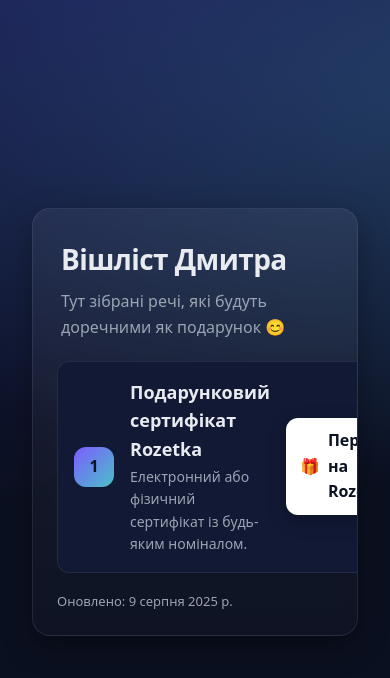
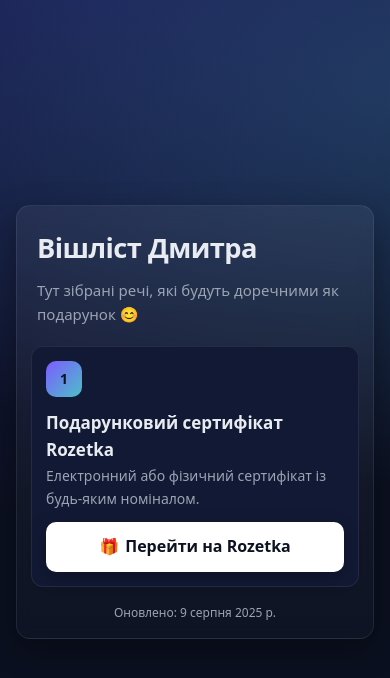
Before and after one commit to 745comics/dd-wishlist-2025, a plain HTML site: page index.html in a window 390 px wide. Drawn offline with Linux system fonts and the light colour scheme.

Commit message:
Update index.html

```diff
--- a/index.html
+++ b/index.html
@@ -17,9 +17,8 @@
       --shadow: 0 10px 30px rgba(0,0,0,.35);
     }
     * { box-sizing: border-box; }
-    html, body { height: 100%; }
+    html, body { height: 100%; margin: 0; padding: 0; }
     body {
-      margin: 0;
       font: 16px/1.6 system-ui, -apple-system, Segoe UI, Roboto, Ubuntu, Cantarell, "Helvetica Neue", Arial, "Noto Sans", "Apple Color Emoji", "Segoe UI Emoji";
       color: var(--text);
       background:
@@ -28,10 +27,11 @@
         var(--bg);
       display: grid;
       place-items: center;
-      padding: 32px;
+      padding: 16px;
     }
     .card {
-      width: min(720px, 100%);
+      width: 100%;
+      max-width: 720px;
       background: linear-gradient(180deg, rgba(255,255,255,0.06), rgba(255,255,255,0.02));
       backdrop-filter: blur(8px);
       border: 1px solid rgba(255,255,255,0.08);
@@ -40,65 +40,93 @@
       overflow: hidden;
     }
     header {
-      padding: 28px 28px 0 28px;
+      padding: 20px 16px 0 16px;
     }
     h1 {
       margin: 0 0 8px 0;
-      font-size: clamp(28px, 4.2vw, 40px);
+      font-size: clamp(22px, 5vw, 40px);
       letter-spacing: -0.02em;
     }
     p.lead {
       margin: 0 0 20px 0;
       color: var(--muted);
+      font-size: clamp(14px, 3.5vw, 18px);
     }
     .list {
       list-style: none;
       margin: 0;
-      padding: 0 24px 8px 24px;
+      padding: 0 12px 8px 12px;
       display: grid;
-      gap: 16px;
+      gap: 12px;
     }
     .item {
       display: flex;
+      flex-wrap: wrap;
       align-items: center;
-      gap: 16px;
-      padding: 16px;
+      gap: 12px;
+      padding: 12px;
       background: var(--panel);
       border: 1px solid rgba(255,255,255,0.08);
       border-radius: calc(var(--radius) - 6px);
     }
     .badge {
-      flex: 0 0 40px;
-      height: 40px;
+      flex: 0 0 36px;
+      height: 36px;
       display: grid; place-items: center;
       background: linear-gradient(135deg, var(--accent), var(--accent-2));
-      border-radius: 12px;
+      border-radius: 10px;
       font-weight: 700;
       color: #081220;
+      font-size: 14px;
     }
-    .content { flex: 1; }
-    .title { font-weight: 650; font-size: 18px; }
+    .content { flex: 1; min-width: 200px; }
+    .title { font-weight: 650; font-size: 16px; }
     .note { color: var(--muted); font-size: 14px; margin-top: 2px; }
-    .actions { display: flex; gap: 10px; }
+    .actions { display: flex; gap: 8px; flex-wrap: wrap; }
     .btn {
       appearance: none;
       border: none;
-      border-radius: 12px;
+      border-radius: 10px;
       background: #fff;
       color: #0c1222;
-      padding: 10px 14px;
+      padding: 8px 12px;
       font-weight: 650;
       cursor: pointer;
       transition: transform .06s ease, box-shadow .2s ease;
       box-shadow: 0 6px 18px rgba(0,0,0,.25);
       text-decoration: none;
-      display: inline-flex; align-items: center; gap: 8px;
+      display: inline-flex; align-items: center; gap: 6px;
+      font-size: 14px;
     }
     .btn:hover { transform: translateY(-1px); }
     .btn:active { transform: translateY(0); }
     .btn.secondary { background: transparent; color: var(--text); border: 1px solid rgba(255,255,255,.18); box-shadow: none; }
-    footer { padding: 10px 24px 24px 24px; color: var(--muted); font-size: 13px; }
+    footer { padding: 10px 16px 16px 16px; color: var(--muted); font-size: 12px; text-align: center; }
     .sr-only { position: absolute; width: 1px; height: 1px; padding: 0; margin: -1px; overflow: hidden; clip: rect(0, 0, 1px, 1px); border: 0; }
+    @media (max-width: 480px) {
+      .content { min-width: 100%; }
+      .actions { width: 100%; }
+      .btn { flex: 1; justify-content: center; }
+    }
+      /* --- Мобільні покращення --- */
+    @media (max-width: 480px) {
+      body { padding: 16px; }
+      .card { border-radius: 14px; }
+      header { padding: 20px 20px 0 20px; }
+      h1 { font-size: clamp(22px, 7vw, 28px); }
+      p.lead { font-size: 15px; }
+      .list { padding: 0 14px 8px 14px; gap: 12px; }
+      .item { flex-direction: column; align-items: stretch; padding: 14px; gap: 12px; }
+      .badge { width: 36px; height: 36px; border-radius: 10px; font-size: 14px; }
+      .title { font-size: 17px; }
+      .note { font-size: 14px; }
+      .actions { width: 100%; }
+      .btn { width: 100%; justify-content: center; padding: 12px 14px; font-size: 16px; }
+      footer { padding: 8px 14px 16px 14px; font-size: 12px; }
+    }
+
+    /* Доступність для клавіатури та високої контрастності */
+    .btn:focus-visible { outline: 3px solid rgba(124,92,255,.65); outline-offset: 2px; }
   </style>
 </head>
 <body>
@@ -131,7 +159,6 @@
   </main>
 
   <script>
-    // Показати дату останнього оновлення (UTC) у зручному форматі
     const fmt = new Intl.DateTimeFormat('uk-UA', { dateStyle: 'long' });
     document.getElementById('updated').textContent = fmt.format(new Date());
   </script>
```
